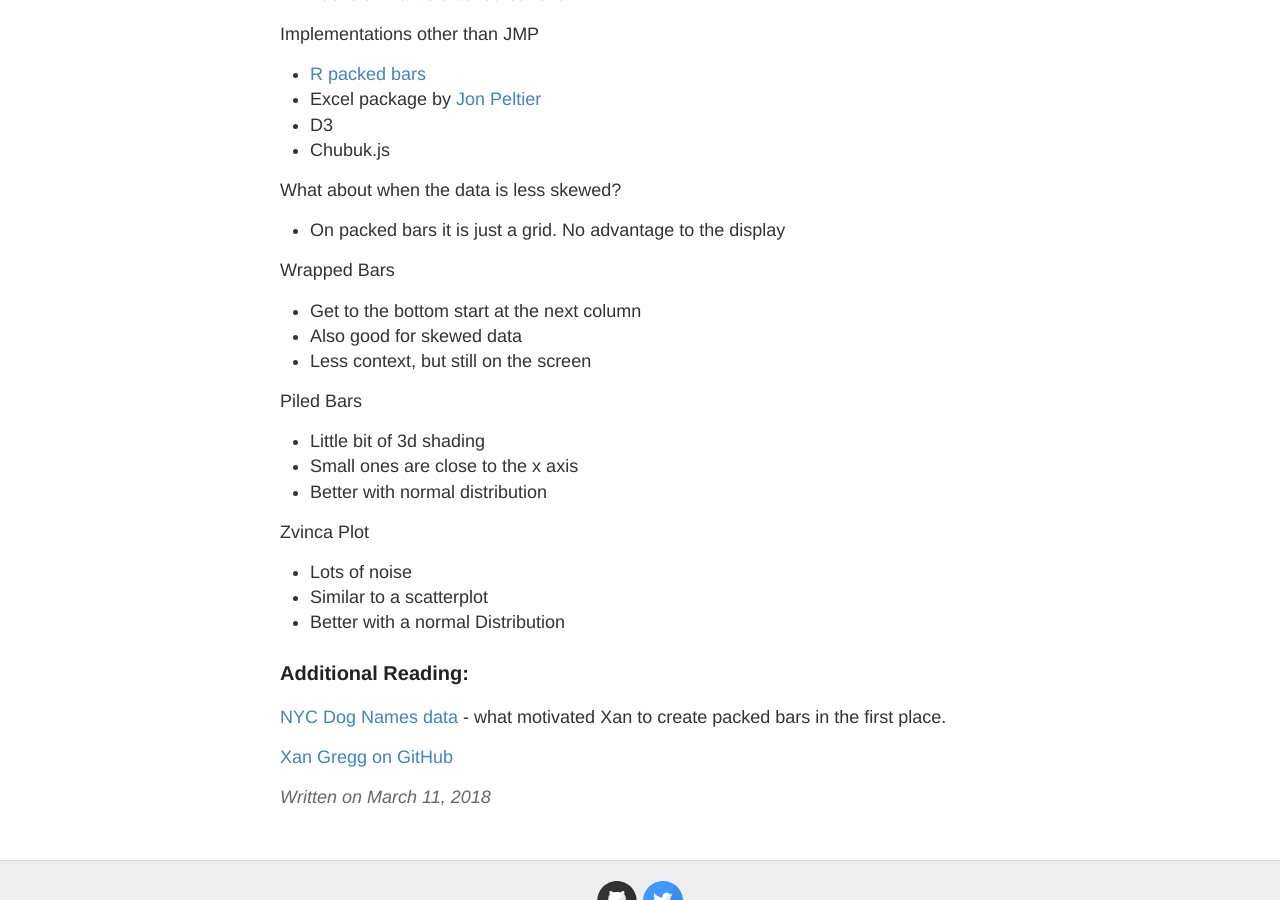
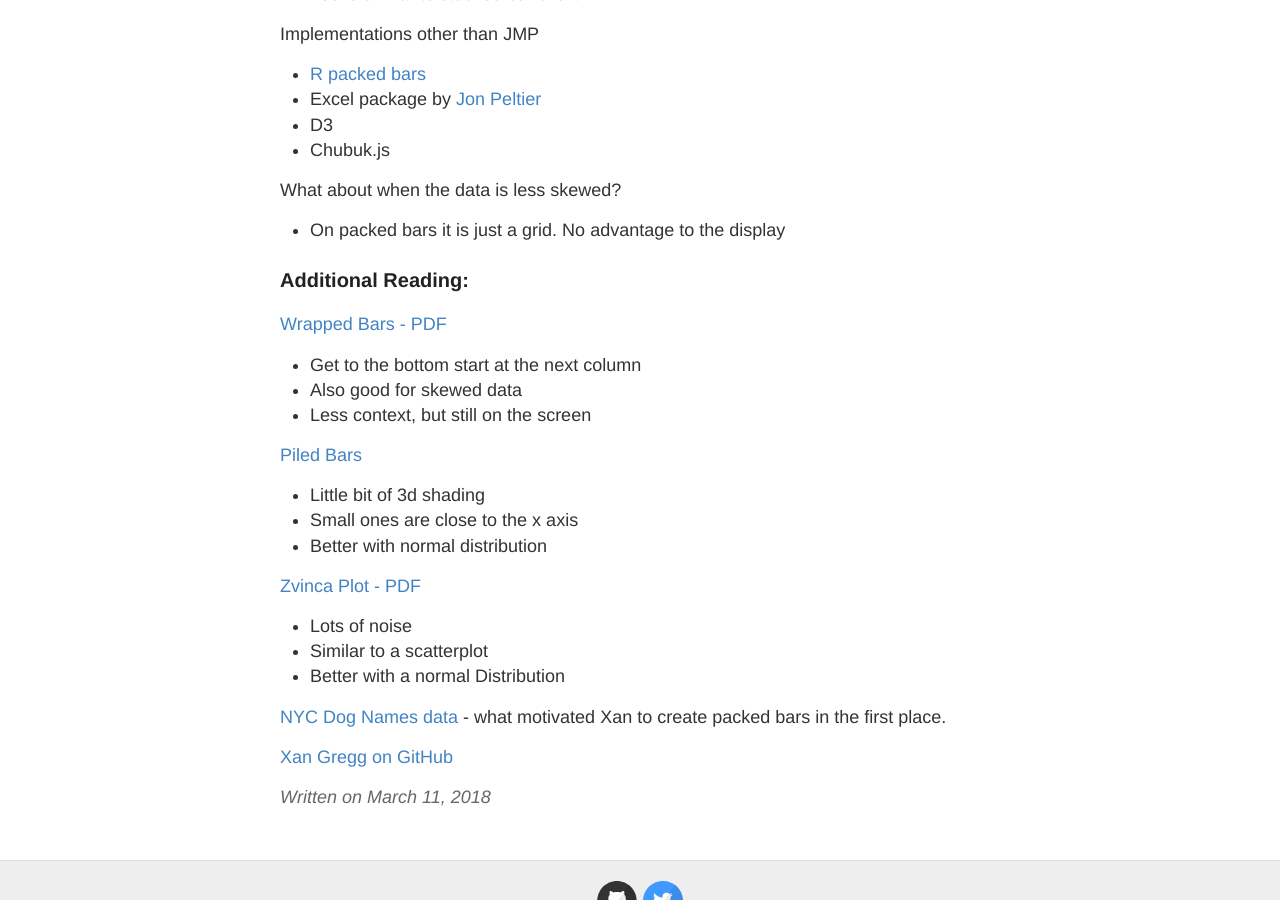
Before and after one commit to gnfrazier/gnfrazier.github.io, a Jekyll site: the page built from _posts/2018-3-11-packed-bar-charts.md, in a window 1280 px wide and 900 px high, scrolled down 2028 px. Built offline with Jekyll 4.4.1, drawn with Linux system fonts in a browser that asks for light colours.

Commit message:
Add more links.

```diff
--- a/_posts/2018-3-11-packed-bar-charts.md
+++ b/_posts/2018-3-11-packed-bar-charts.md
@@ -71,26 +71,26 @@ What about when the data is less skewed?
 
 -   On packed bars it is just a grid. No advantage to the display
 
-Wrapped Bars
+### Additional Reading:
+
+[Wrapped Bars - PDF](https://www.perceptualedge.com/articles/visual_business_intelligence/wrapping_graphs_to_extend_their_limits.pdf)
 
 -   Get to the bottom start at the next column
 -   Also good for skewed data
 -   Less context, but still on the screen
 
-Piled Bars
+[Piled Bars](http://adilyalcin.me/chubuk.js/)
 
 -   Little bit of 3d shading
 -   Small ones are close to the x axis
 -   Better with normal distribution
 
-Zvinca Plot
+[Zvinca Plot - PDF](https://www.perceptualedge.com/articles/visual_business_intelligence/journey_to_zvinca.pdf)
 
 -   Lots of noise
 -   Similar to a scatterplot
 -   Better with a normal Distribution
 
-### Additional Reading:
-
 [NYC Dog Names data](https://github.com/Kaz-A/dog_names/) - what motivated Xan to create packed bars in the first place.
 
 [Xan Gregg on GitHub](https://github.com/xangregg/packedbars)
```
